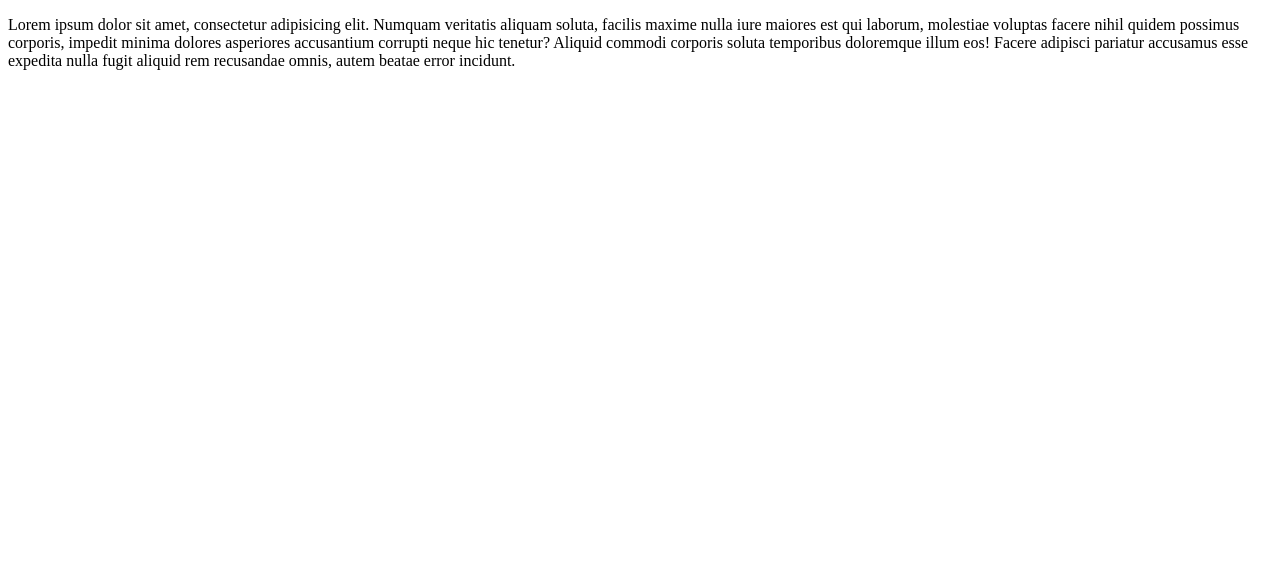
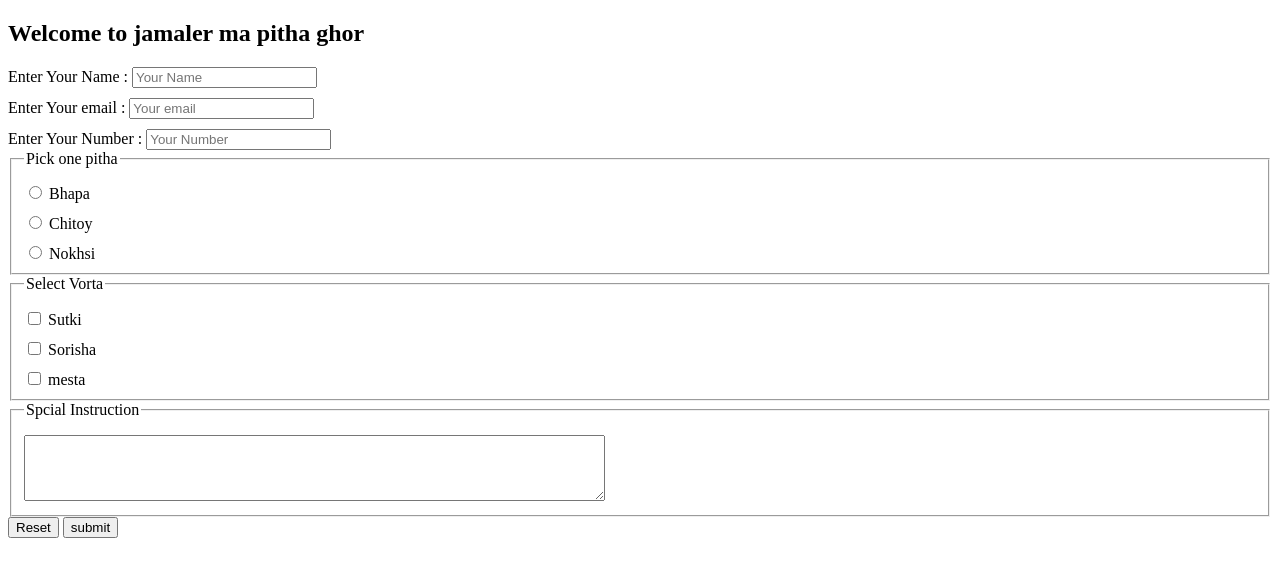
Before and after one commit to Shahareyer/Simple-Form, a plain HTML site: page index.html in a window 1280 px wide. Drawn offline with Linux system fonts and the light colour scheme.

Commit message:
jamaler ma pitha

```diff
--- a/index.html
+++ b/index.html
@@ -6,14 +6,72 @@
     <meta http-equiv="X-UA-Compatible" content="IE=edge">
     <meta name="viewport" content="width=device-width, initial-scale=1.0">
     <title>Jamaler ma pitha</title>
+    <style>
+        label {
+            display: block;
+            margin-top: 10px;
+        }
+    </style>
 </head>
 
 <body>
-    <p>Lorem ipsum dolor sit amet, consectetur adipisicing elit. Numquam veritatis aliquam soluta, facilis maxime nulla
-        iure maiores est qui laborum, molestiae voluptas facere nihil quidem possimus corporis, impedit minima dolores
-        asperiores accusantium corrupti neque hic tenetur? Aliquid commodi corporis soluta temporibus doloremque illum
-        eos! Facere adipisci pariatur accusamus esse expedita nulla fugit aliquid rem recusandae omnis, autem beatae
-        error incidunt.</p>
+    <h2>Welcome to jamaler ma pitha ghor</h2>
+
+    <form action="">
+        <label for="Name"> Enter Your Name :
+            <input id="Name" type="text" placeholder="Your Name">
+
+        </label>
+        <label for="email"> Enter Your email :
+            <input id="email" type="email" placeholder="Your email">
+
+        </label>
+        <label for="phone"> Enter Your Number :
+            <input id="phone" type="mobile" placeholder="Your Number">
+
+        </label>
+        <fieldset>
+            <legend>Pick one pitha</legend>
+            <label for="pitha
+            ">
+                <input type="radio" name="pitha" id="Bhapa"> Bhapa
+            </label>
+            <label for="pitha
+            ">
+                <input type="radio" name="pitha" id="Chitoy"> Chitoy
+            </label>
+            <label for="pitha
+            ">
+                <input type="radio" name="pitha" id="Nokhsi"> Nokhsi
+            </label>
+        </fieldset>
+
+        <fieldset>
+            <legend>Select Vorta</legend>
+            <label for="Vorta">
+                <input type="checkbox" name="vorta
+                " id="Sutki"> Sutki
+            </label>
+            <label for="Vorta">
+                <input type="checkbox" name="vorta
+                " id="Sorisha"> Sorisha
+            </label>
+            <label for="Vorta">
+                <input type="checkbox" name="vorta
+                " id="Mesta"> mesta
+            </label>
+        </fieldset>
+
+        <fieldset>
+            <legend>Spcial Instruction</legend>
+            <label for="">
+                <textarea name="" id="" cols="70" rows="4"></textarea>
+            </label>
+        </fieldset>
+
+        <input type="reset" value="Reset">
+        <input type="submit" value="submit">
+    </form>
 </body>
 
 </html>
```
